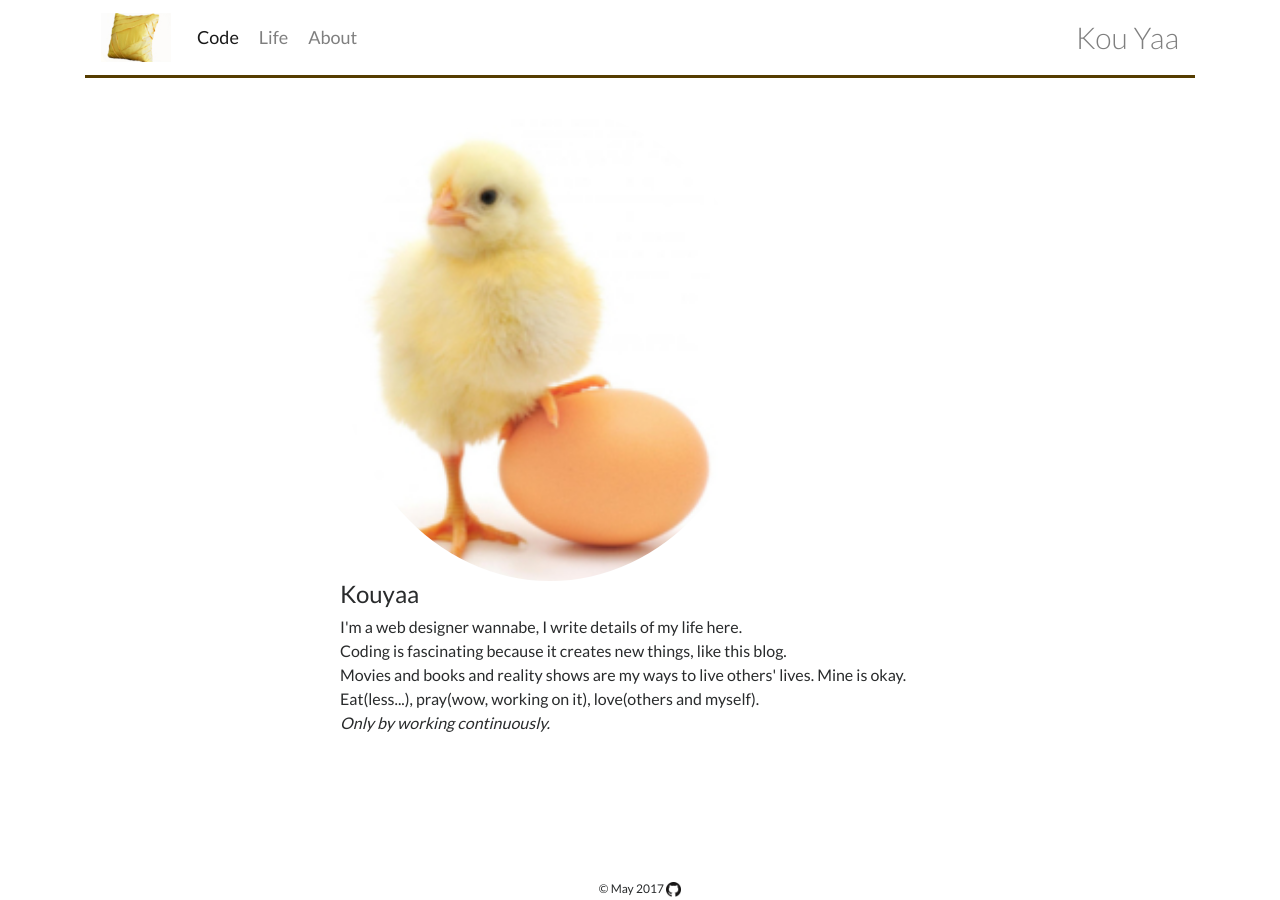
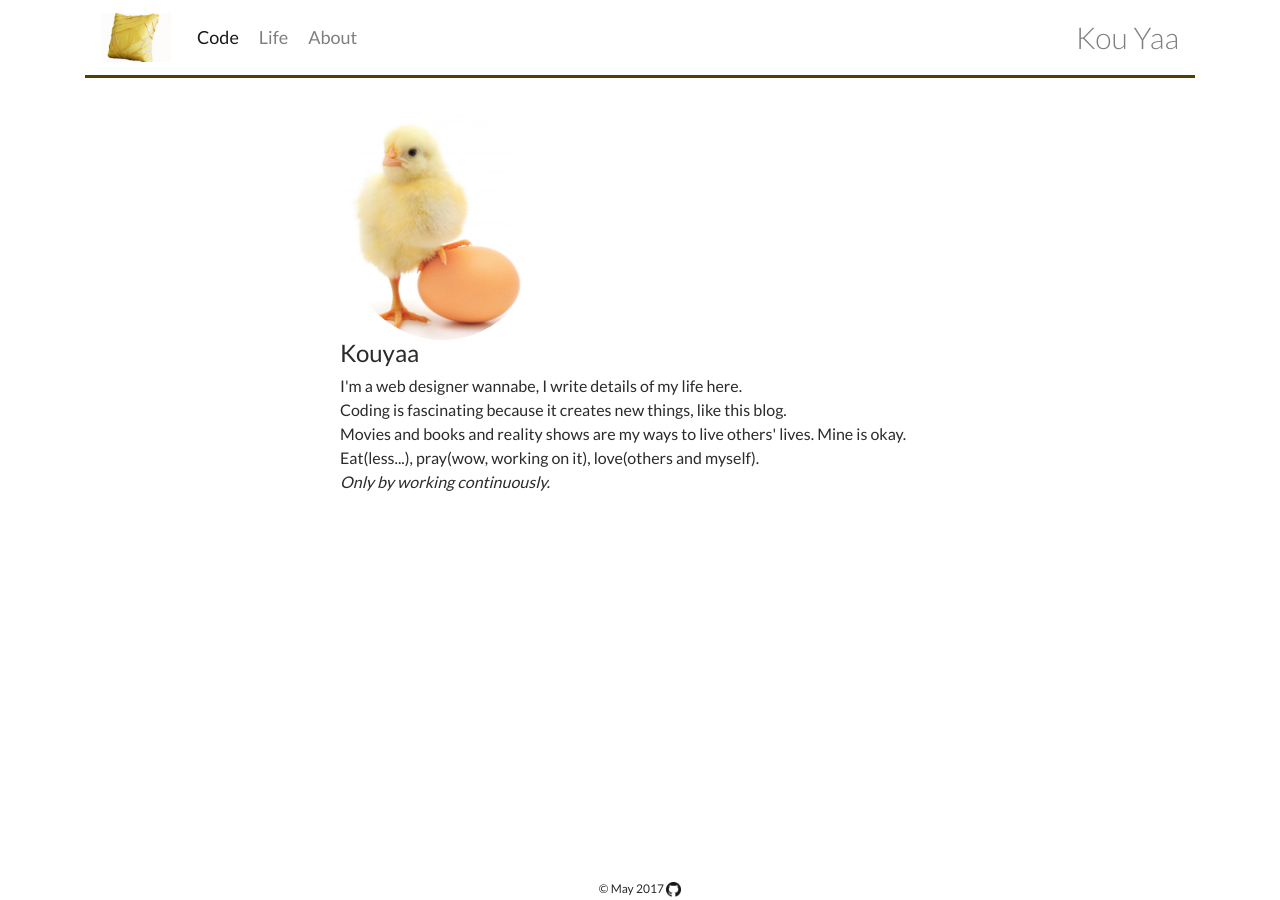
Before and after one commit to yinkouya/yinkouya.github.io, a Jekyll site: the page built from about.html, in a window 1280 px wide. Built offline with Jekyll 4.4.1, drawn with Linux system fonts in a browser that asks for light colours; nearby versions of some CDN libraries.

Commit message:
Update style.css

```diff
--- a/assets/style.css
+++ b/assets/style.css
@@ -39,10 +39,6 @@ img.brand {
   margin: 0 auto 1em auto;
 }
 
-img.about {
-  width: 70%;
-}
-
 .copyright {
   font-size: 12px;
 }
```
